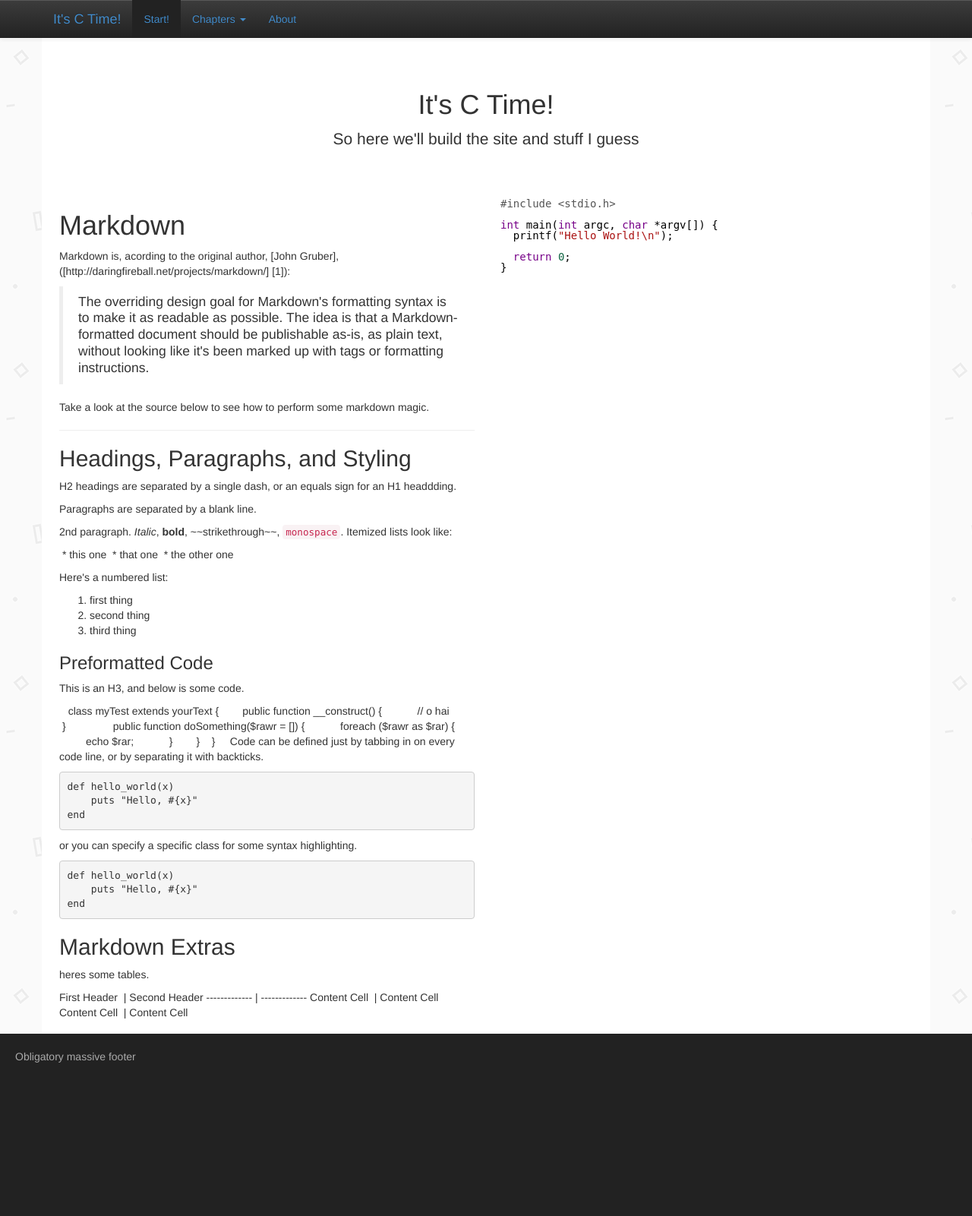
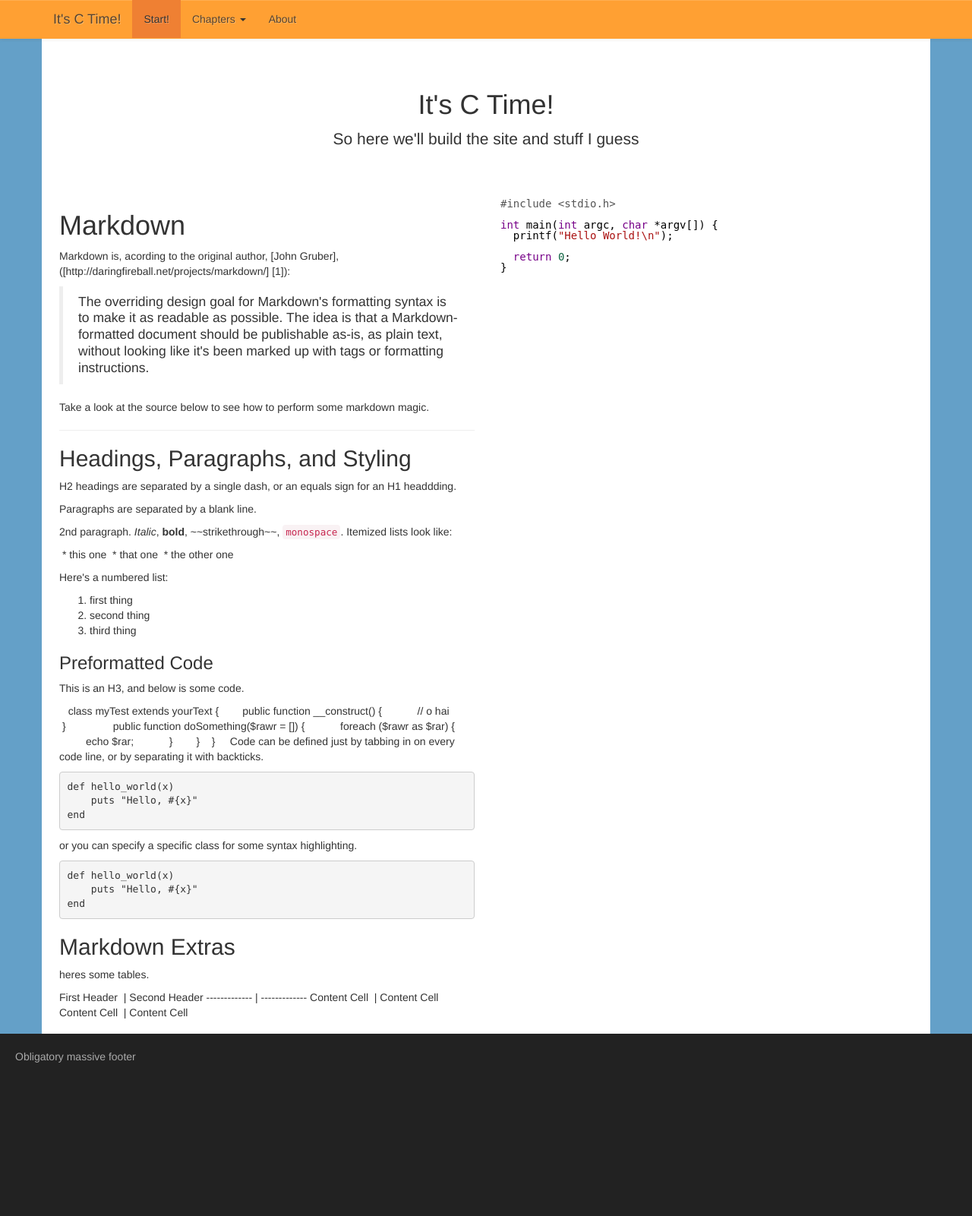
Before and after one commit to hshaheucleia/learn-c-online, a Flask app: page / in a window 1280 px wide. Shown: the whole page at 76% size. Run offline with Flask 2, Linux system fonts and the light colour scheme; some libraries are stand-ins or nearby versions.

Commit message:
bright colors

```diff
--- a/static/site.css
+++ b/static/site.css
@@ -1,6 +1,6 @@
 body {
   padding-top: 50px;
-  background: url('/static/geometry.png');
+  background: rgb(100,160,200);
 }
 
 .footer {
@@ -28,19 +28,21 @@ body {
 }
 
 .navbar-orange {
-  background-image: -webkit-gradient(linear, left 0%, left 100%, from(#3c3c3c), to(#222222));
-  background-image: -webkit-linear-gradient(top, #3c3c3c, 0%, #222222, 100%);
-  background-image: -moz-linear-gradient(top, #3c3c3c 0%, #222222 100%);
-  background-image: linear-gradient(to bottom, #3c3c3c 0%, #222222 100%);
-  background-repeat: repeat-x;
-  filter: progid:DXImageTransform.Microsoft.gradient(startColorstr='#ff3c3c3c', endColorstr='#ff222222', GradientType=0);
+  background: #ffa033;
 }
 
 .navbar-orange .navbar-nav > .active > a {
-  background-color: #222222;
+  background-color: #ef8033;
+  color: #333;
 }
 
 .navbar-orange .navbar-brand,
 .navbar-orange .navbar-nav > li > a {
-  text-shadow: 0 -1px 0 rgba(0, 0, 0, 0.25);
+  color: #543;
+  text-shadow: 1px 1px 0 rgba(255, 255, 255, 0.25);
 }
+
+.navbar-orange .navbar-nav > li > a .caret {
+  border-top-color: #333;
+  border-bottom-color: #333;
+}
```
Lines whose indentation alone changed are shown as unchanged.
